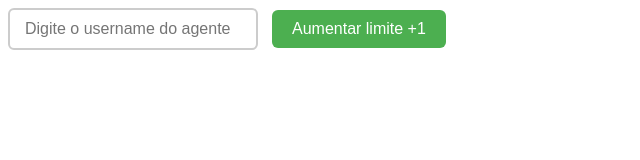
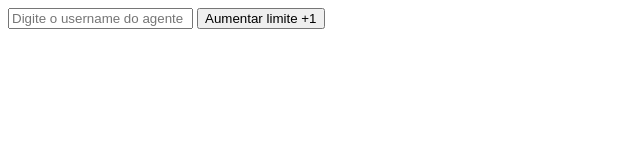
Before and after one commit to leoromano-dev/rocketbtn, a plain HTML site: page index.html in a window 1280 px wide. Shown: the whole page, without its empty margins (0-640 px from the left). Drawn offline with Linux system fonts and the light colour scheme.

Commit message:
Update index.html

```diff
--- a/index.html
+++ b/index.html
@@ -1,41 +1,4 @@
-<style>
 
-  #usernameInput {
-    padding: 10px 15px;
-    font-size: 16px;
-    border: 2px solid #ccc;
-    border-radius: 6px;
-    width: 250px;
-    transition: border-color 0.3s;
-    margin-right: 10px;
-  }
-
-  #usernameInput:focus {
-    outline: none;
-    border-color: #4CAF50; /* verde */
-    box-shadow: 0 0 5px #4CAF50AA;
-  }
-
-  #increaseLimitBtn {
-    padding: 10px 20px;
-    font-size: 16px;
-    background-color: #4CAF50; /* verde */
-    color: white;
-    border: none;
-    border-radius: 6px;
-    cursor: pointer;
-    transition: background-color 0.3s;
-  }
-
-  #increaseLimitBtn:disabled {
-    background-color: #8BCF8C;
-    cursor: not-allowed;
-  }
-
-  #increaseLimitBtn:hover:not(:disabled) {
-    background-color: #45a049;
-  }
-</style>
 
 <input type="text" id="usernameInput" placeholder="Digite o username do agente">
 <button id="increaseLimitBtn">Aumentar limite +1</button>
```
